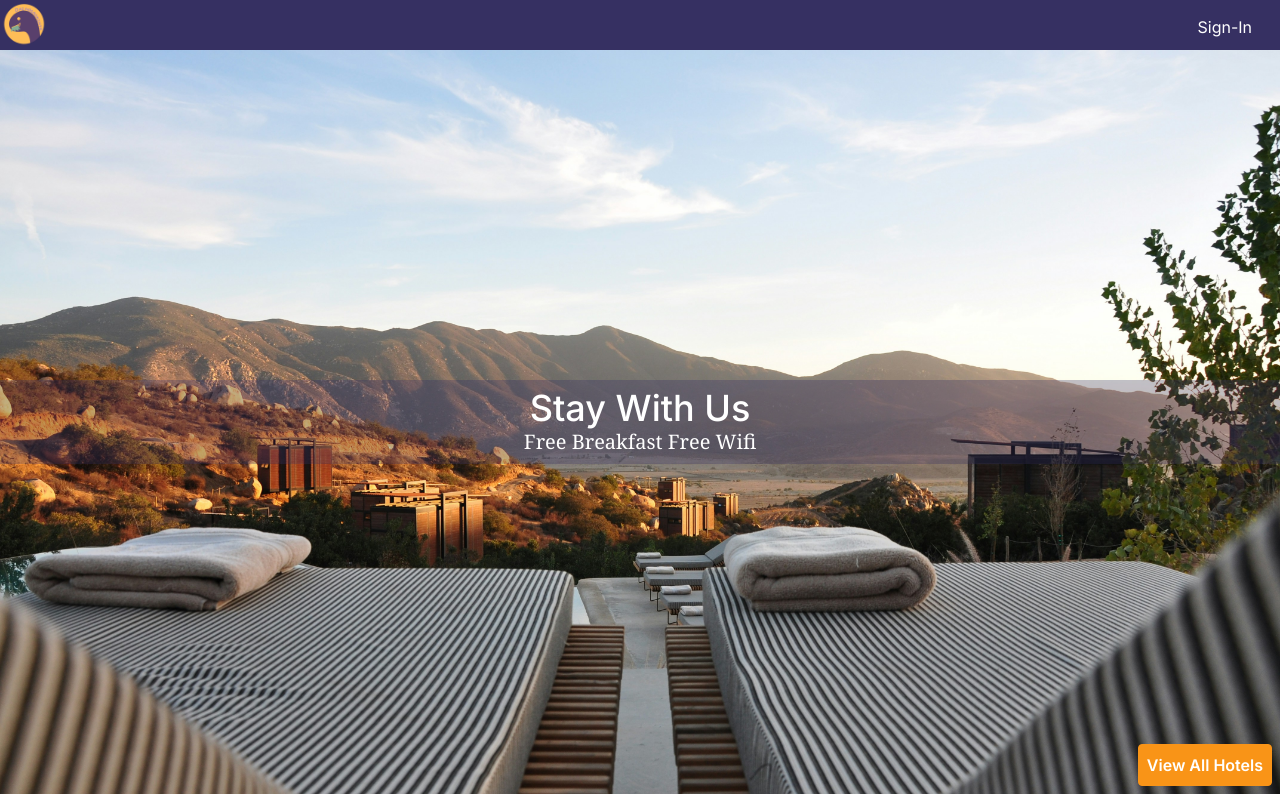
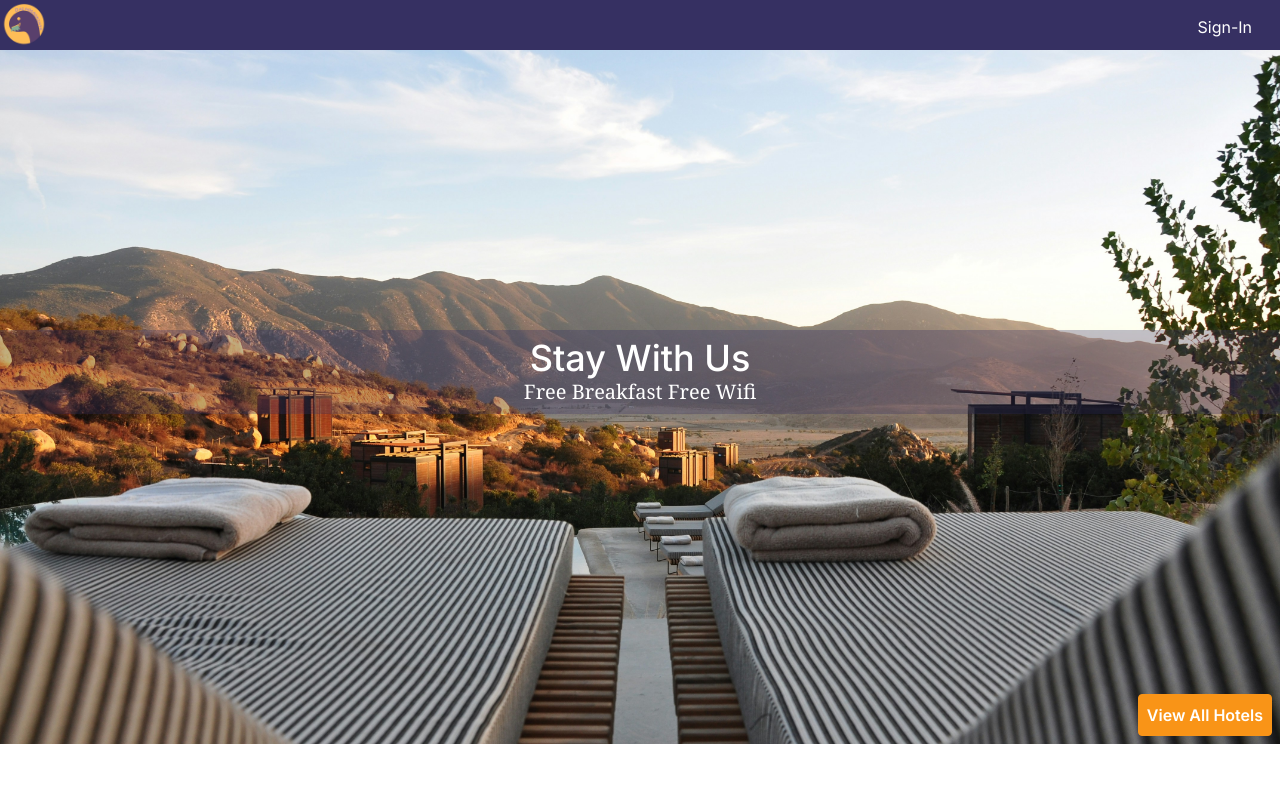
Before and after one commit to 2110503TACEDT66/swdevprac2-project-dainosao-kin-ya, a Next.js app: page / in a window 1280 px wide. Built offline with nearby package versions, Linux system fonts and the light colour scheme; no server answers.

Commit message:
push get user

```diff
--- a/src/app/globals.css
+++ b/src/app/globals.css
@@ -1,81 +1,6 @@
 @tailwind base;
 @tailwind components;
 @tailwind utilities;
-
-:root {
-  --max-width: 1100px;
-  --border-radius: 12px;
-  --font-mono: ui-monospace, Menlo, Monaco, "Cascadia Mono", "Segoe UI Mono",
-    "Roboto Mono", "Oxygen Mono", "Ubuntu Monospace", "Source Code Pro",
-    "Fira Mono", "Droid Sans Mono", "Courier New", monospace;
-
-  --foreground-rgb: 0, 0, 0;
-  --background-start-rgb: 214, 219, 220;
-  --background-end-rgb: 255, 255, 255;
-
-  --primary-glow: conic-gradient(
-    from 180deg at 50% 50%,
-    #16abff33 0deg,
-    #0885ff33 55deg,
-    #54d6ff33 120deg,
-    #0071ff33 160deg,
-    transparent 360deg
-  );
-  --secondary-glow: radial-gradient(
-    rgba(255, 255, 255, 1),
-    rgba(255, 255, 255, 0)
-  );
-
-  --tile-start-rgb: 239, 245, 249;
-  --tile-end-rgb: 228, 232, 233;
-  --tile-border: conic-gradient(
-    #00000080,
-    #00000040,
-    #00000030,
-    #00000020,
-    #00000010,
-    #00000010,
-    #00000080
-  );
-
-  --callout-rgb: 238, 240, 241;
-  --callout-border-rgb: 172, 175, 176;
-  --card-rgb: 180, 185, 188;
-  --card-border-rgb: 131, 134, 135;
-}
-
-@media (prefers-color-scheme: dark) {
-  :root {
-    --foreground-rgb: 255, 255, 255;
-    --background-start-rgb: 0, 0, 0;
-    --background-end-rgb: 0, 0, 0;
-
-    --primary-glow: radial-gradient(rgba(1, 65, 255, 0.4), rgba(1, 65, 255, 0));
-    --secondary-glow: linear-gradient(
-      to bottom right,
-      rgba(1, 65, 255, 0),
-      rgba(1, 65, 255, 0),
-      rgba(1, 65, 255, 0.3)
-    );
-
-    --tile-start-rgb: 2, 13, 46;
-    --tile-end-rgb: 2, 5, 19;
-    --tile-border: conic-gradient(
-      #ffffff80,
-      #ffffff40,
-      #ffffff30,
-      #ffffff20,
-      #ffffff10,
-      #ffffff10,
-      #ffffff80
-    );
-
-    --callout-rgb: 20, 20, 20;
-    --callout-border-rgb: 108, 108, 108;
-    --card-rgb: 100, 100, 100;
-    --card-border-rgb: 200, 200, 200;
-  }
-}
 
 * {
   box-sizing: border-box;
@@ -88,11 +13,12 @@ body {
   max-width: 100vw;
   overflow-x: hidden;
   color: #f5f5f5;
+  height: 100v;
 }
 
 body {
   color: #f5f5f5;
-  margin-top: 50px;
+  /* margin-top: 50px; */
 }
 
 a {
--- a/src/app/reservations/mybooking/page.tsx
+++ b/src/app/reservations/mybooking/page.tsx
@@ -1,9 +1,11 @@
 import BookingList from "@/components/BookingList";
+import User from "@/components/User";
 
 export default function ManageReservations(){
     return(
         <main>
             <BookingList/>
+            <User/>
         </main>
     )
 }
--- a/src/components/BookingList.tsx
+++ b/src/components/BookingList.tsx
@@ -9,15 +9,9 @@ import Link from "next/link";
 export default function BookingList () {
     const hotelItems = useAppSelector((state)=> state.reserveSlice.reserveItems)
     const dispatch = useDispatch<AppDispatch>()
-    // return (
-    //     <>
-
-
-    //     </>
-    // )
 
     return (
-        <div className="">
+        <div>
             <div className="text-[#363062] flex flex-col items-center justify-center my-10 mr-[20%]">
                 <div className="font-semibold text-5xl m-10">Your Reservations</div>
                 {hotelItems && hotelItems.length > 0 ? (
@@ -48,28 +42,6 @@ export default function BookingList () {
             </div>
 
 
-            <div className="absolute h-full w-[25%] top-0 right-0 bottom-0 mt-[50px]">
-            <div className="w-full h-[15%]">
-            <div className="h-[20%] bg-white-200 text-center">
-                <div className="underline text-[#F99417]">User's datails</div>
-                <div className="text-3xl text-[#363062]">User Name</div>
-            </div>
-            </div>
-            <div className="w-full h-[85%] bg-[#4D4C7D]">
-                <br/>
-            <div className="m-5 my-5">Name: User Name</div>
-                <div className="m-5">Tel: 0987654321</div>
-                <div className="m-5">Email: Plhormak@gmail.com</div>
-                <div className="m-5">Member Since: 1/1/2005</div>
-                <div className="absolute bottom-[10%] w-full flex justify-center">
-                    <Link href="/api/auth/signout">
-                        <button className="text-xl italic text-center bg-[#F99417] rounded-lg px-10 py-2">Sign-Out</button>
-                    </Link>
-                </div>
-            </div>
-        </div>
-
-
         </div>
     )
 }
--- a/src/components/HotelCatalog.tsx
+++ b/src/components/HotelCatalog.tsx
@@ -50,7 +50,7 @@ export default async function HotelCatalog({hotelJson}:{hotelJson:Promise<HotelJ
                         className="w-[100%] sm:w-[55%] md:w-[35%] lg:w-[30%]
                         p-2 sm:p-4 md:p-4 lg:p-8">
                         <ProductCard hotelName={hotelItem.name} region={hotelItem.region}
-                        fav={/*(favItems.filter((obj:string)=> obj==hotelItem.name)).length>= 1 ? true : */false}
+                        fav={(favItems.filter((obj:string)=> obj==hotelItem.name)).length>= 1 ? true : false}
                         imgSrc={hotelItem.picture}/>
                         </Link>
                     ))
--- a/src/components/TopMenu.tsx
+++ b/src/components/TopMenu.tsx
@@ -8,6 +8,7 @@ import { Session } from 'inspector'
 
 export default async function TopMenu(){
     const session = await getServerSession(authOptions)
+
 
     return (
         <div className={styles.menucontainer}>
--- a/src/components/User.tsx
+++ b/src/components/User.tsx
@@ -1,16 +1,30 @@
 import Link from "next/link"
-export default function User() {
+import { getServerSession } from "next-auth"
+import getUserProfile from "@/libs/getUserProfile"
+import { authOptions } from "@/app/api/auth/[...nextauth]/route"
+
+export default async function User() {
+
+    const session = await getServerSession(authOptions)
+    if(!session || !session.user.token) return null
+
+    const profile = await getUserProfile(session.user.token)
+    var createdAt = new Date(profile.data.session)
+
     return (
-        <div className="absolute h-full w-1/5">
+        <div className="absolute h-full w-[25%] top-0 right-0 bottom-0 mt-[50px]">
+        <div className="w-full h-[15%]">
         <div className="h-[20%] bg-white-200 text-center">
-                <div className="underline text-[#F99417]">User's datails</div>
-                <div className="text-3xl text-[#363062]">User Name</div>
+            <div className="underline text-[#F99417] my-5">User's datails</div>
+            <div className="text-3xl text-[#363062]">{profile.data.name}</div>
         </div>
-            <div className="h-[75%] bg-[#363062]">
-                <div className="my-5">Name: User Name</div>
-                <div className="my-5">Tel: 0987654321</div>
-                <div className="my-5">Email: Plhormak@gmail.com</div>
-                <div className="my-5">Member Since: 1/1/2005</div>
+        </div>
+        <div className="w-full h-[85%] bg-[#4D4C7D]">
+            <br/>
+        <div className="m-5 my-5">Name: {profile.data.name}</div>
+            <div className="m-5">Tel: {profile.data.tel}</div>
+            <div className="m-5">Email: {profile.data.email}</div>
+            <div className="m-5">Member Since: {createdAt.toString()}</div>
             <div className="absolute bottom-[10%] w-full flex justify-center">
                 <Link href="/api/auth/signout">
                     <button className="text-xl italic text-center bg-[#F99417] rounded-lg px-10 py-2">Sign-Out</button>
```
Lines whose indentation alone changed are shown as unchanged.
